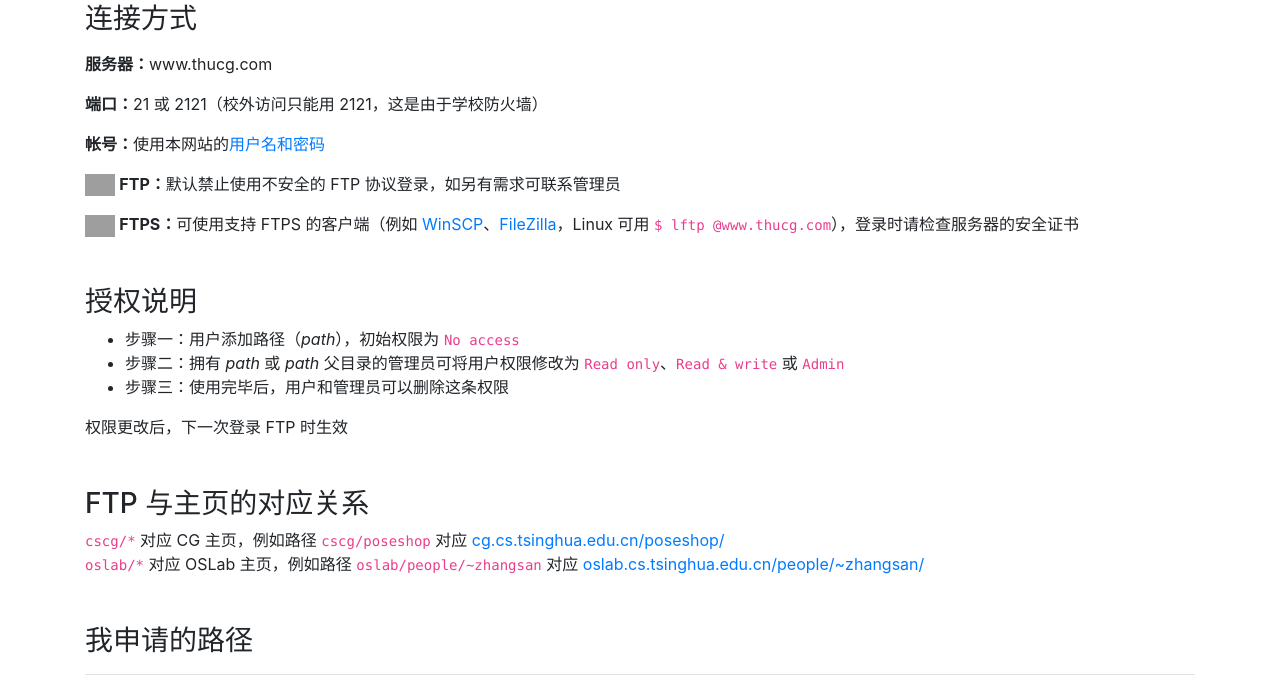
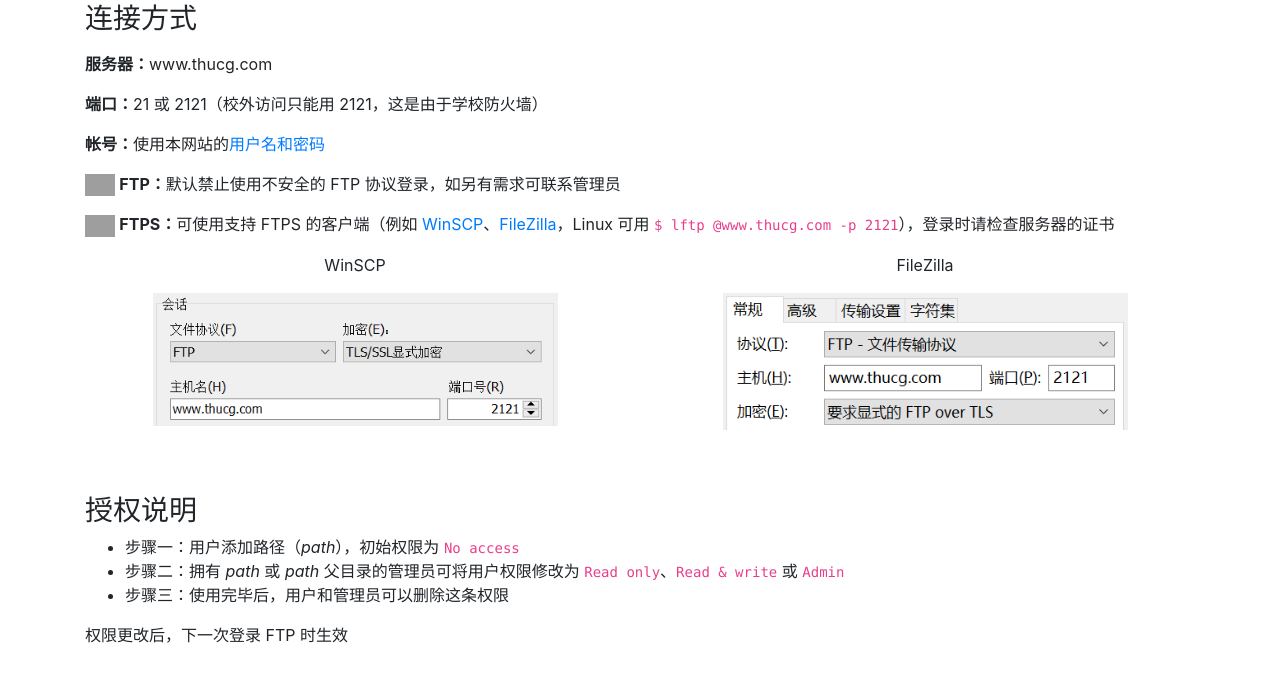
Before and after one commit to yuantailing/cgserver, a Django app: template cgserver/serverlist/templates/serverlist/ftp.html in a window 1280 px wide. Shown: the part 216-891 px from the top of the page. Run offline with Django 3.2, Linux system fonts and the light colour scheme; the template is opened without the code that fills it: most values are stand-ins (such as "Sample title", 1, 10 or a date in 2020); some libraries are stand-ins or nearby versions; grey boxes are pictures that could not be loaded.

Commit message:
add 2 images to illustrate FTPS

```diff
--- a/cgserver/serverlist/templates/serverlist/ftp.html
+++ b/cgserver/serverlist/templates/serverlist/ftp.html
@@ -24,7 +24,18 @@
 {% else %}
 <p><img style="height: 1.4em;" src="{% static 'admin/img/icon-no.svg' %}" alt="no"> <b>FTP：</b>默认禁止使用不安全的 FTP 协议登录，如另有需求可联系管理员</p>
 {% endif %}
-<p><img style="height: 1.4em;" src="{% static 'admin/img/icon-yes.svg' %}" alt="yes"> <b>FTPS：</b>可使用支持 FTPS 的客户端（例如 <a href="https://winscp.net/">WinSCP</a>、<a href="https://filezilla-project.org/">FileZilla</a>，Linux 可用 <code>$ lftp {{ user.username }}@www.thucg.com</code>），登录时请检查服务器的安全证书</p>
+<p><img style="height: 1.4em;" src="{% static 'admin/img/icon-yes.svg' %}" alt="yes"> <b>FTPS：</b>可使用支持 FTPS 的客户端（例如 <a href="https://winscp.net/">WinSCP</a>、<a href="https://filezilla-project.org/">FileZilla</a>，Linux 可用 <code>$ lftp {{ user.username }}@www.thucg.com -p 2121</code>），登录时请检查服务器的证书</p>
+
+<div class="row">
+	<div class="col-6 text-center">
+		<p>WinSCP</p>
+		<p><img class="w-75" src="{% static 'serverlist/ftps-winscp.png' %}"></p>
+	</div>
+	<div class="col-6 text-center">
+		<p>FileZilla</p>
+		<p><img class="w-75" src="{% static 'serverlist/ftps-filezilla.png' %}"></p>
+	</div>
+</div>
 
 <h3 class="mt-5">授权说明</h3>
 <ul>
```
Also changed, not shown: cgserver/serverlist/static/serverlist/ftps-filezilla.png (added), cgserver/serverlist/static/serverlist/ftps-winscp.png (added).
